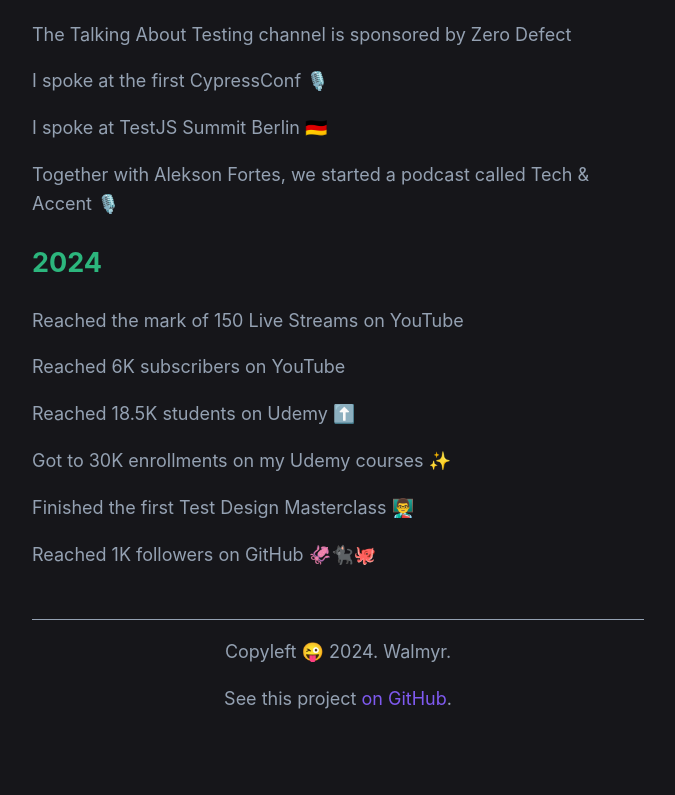
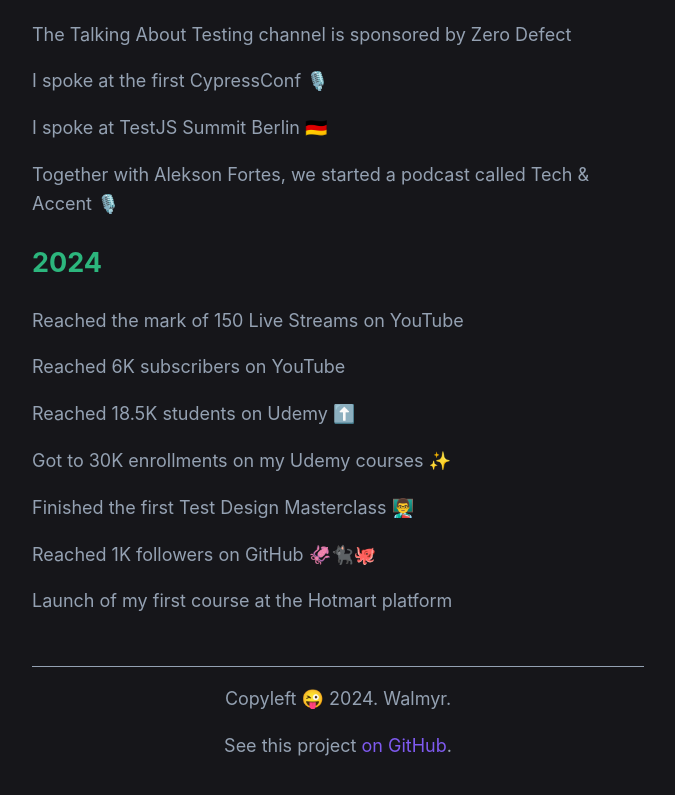
Before and after one commit to wlsf82/walmyr-nextjs, a Next.js app: page / in a window 1280 px wide. Shown: the part 3478-4273 px from the top of the page, without its empty margins (302-977 px from the left). Built offline with nearby package versions, Linux system fonts and the light colour scheme.

Commit message:
Add new 2024's achievement

```diff
--- a/components/achievements.js
+++ b/components/achievements.js
@@ -123,6 +123,7 @@ const achievements = [
       'Got to 30K enrollments on my Udemy courses ✨',
       'Finished the first Test Design Masterclass 👨‍🏫',
       'Reached 1K followers on GitHub 🦑🐈‍⬛🐙',
+      'Launch of my first course at the Hotmart platform',
     ]
   }
 ]
```
